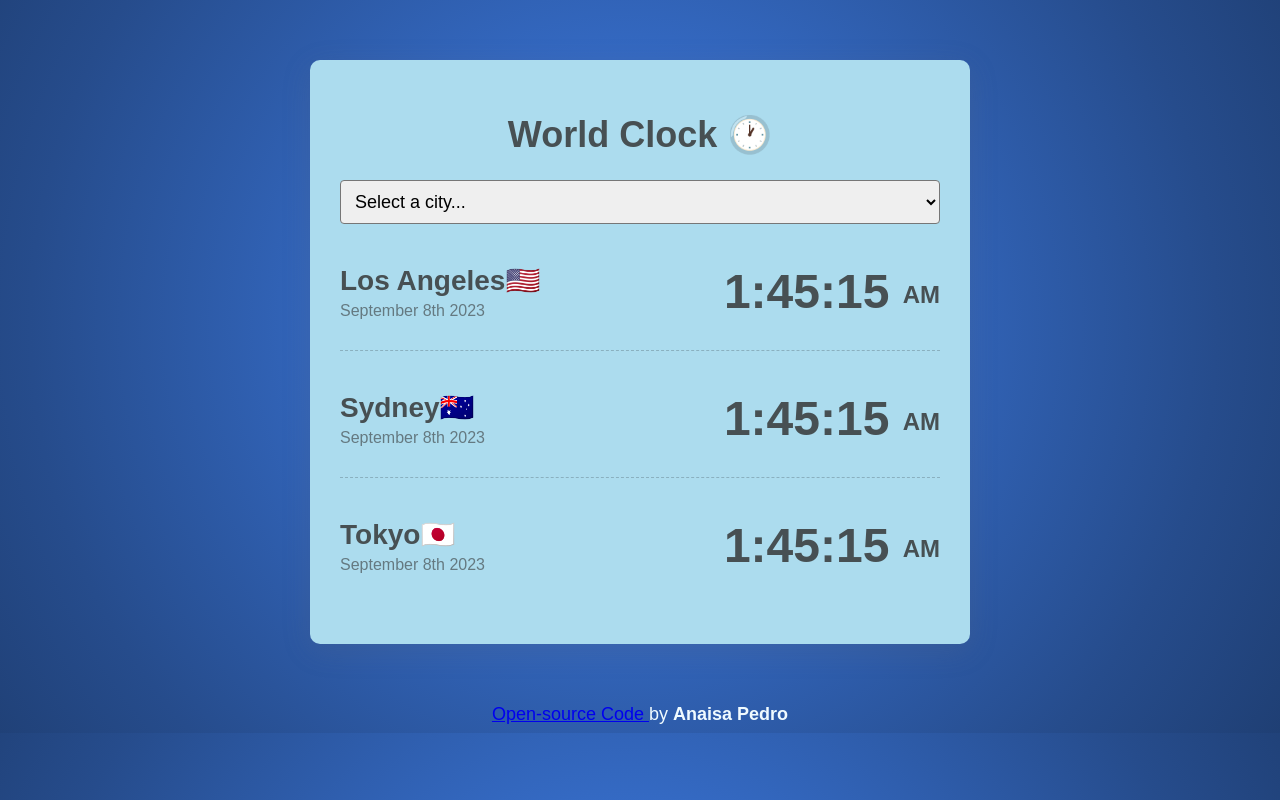
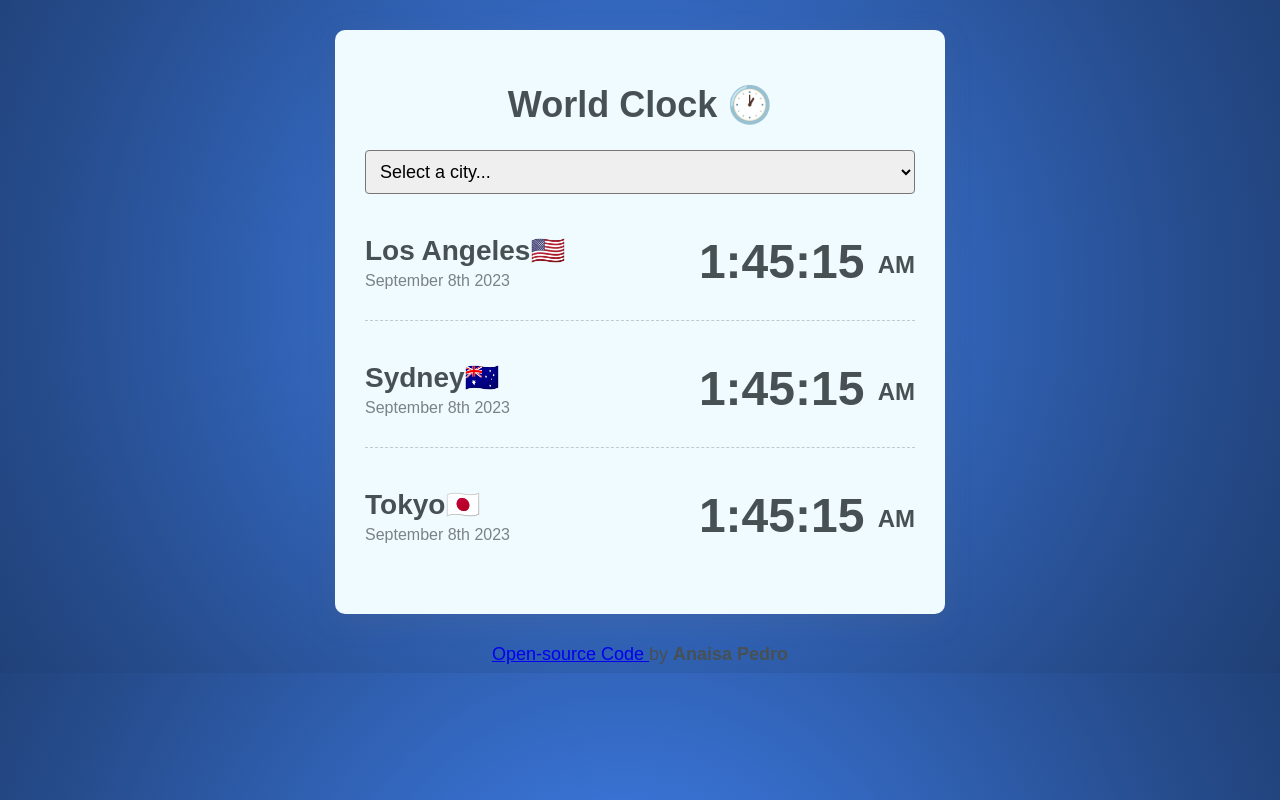
Before and after one commit to Isapedro/world-clock, a plain HTML site: page index.html in a window 1280 px wide. Drawn offline with nearby package versions, Linux system fonts and the light colour scheme; a script that the page names is missing.

Commit message:
changes in css looks

```diff
--- a/style.css
+++ b/style.css
@@ -25,9 +25,9 @@ select {
 }
 
 .container {
-  max-width: 600px;
-  margin: 60px auto;
-  background-color: #acdcee;
+  max-width: 550px;
+  margin: 30px auto;
+  background-color: #f0fbff;
   padding: 30px;
   box-shadow: 0px 7px 29px 0px rgba(100, 100, 111, 0.2);
   border-radius: 10px;
@@ -59,5 +59,5 @@ select {
 footer {
   text-align: center;
   font-size: 18px;
-  color: #f0fbff;
+  color: #475053;
 }
```
